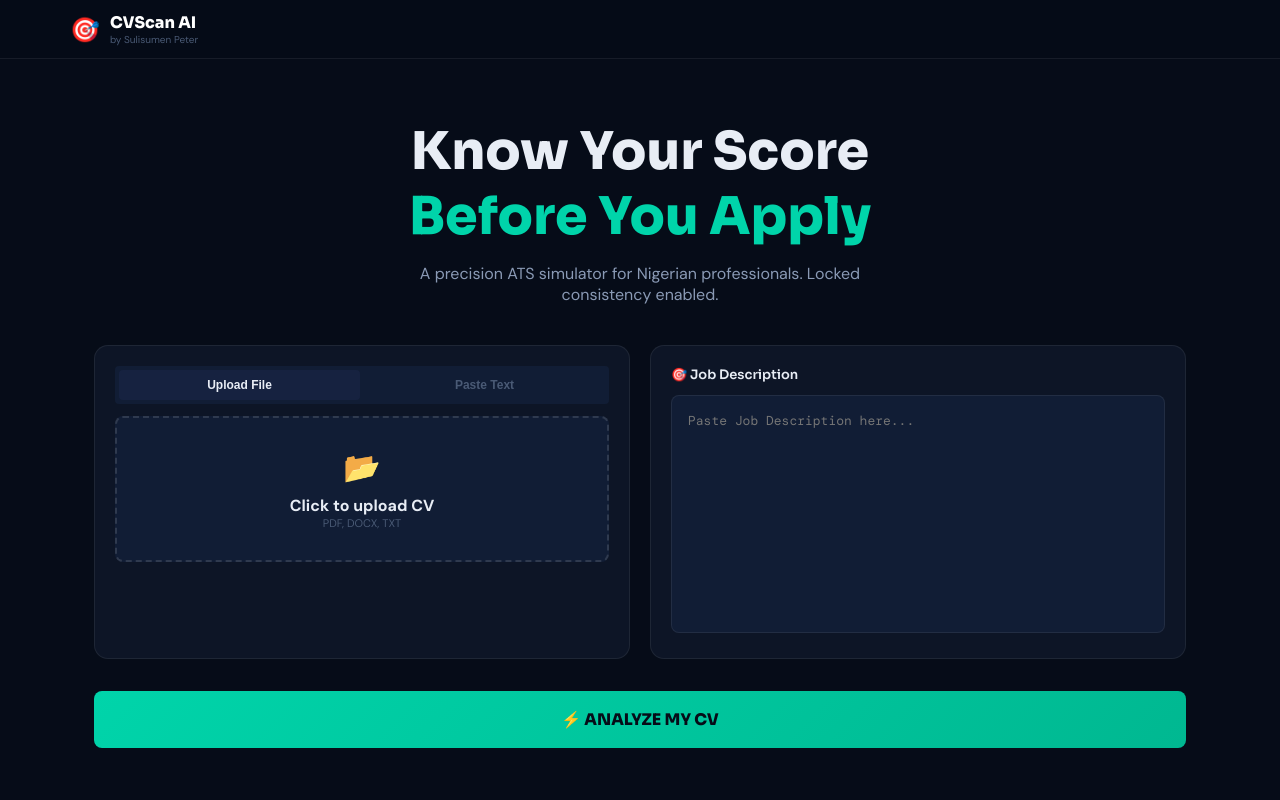
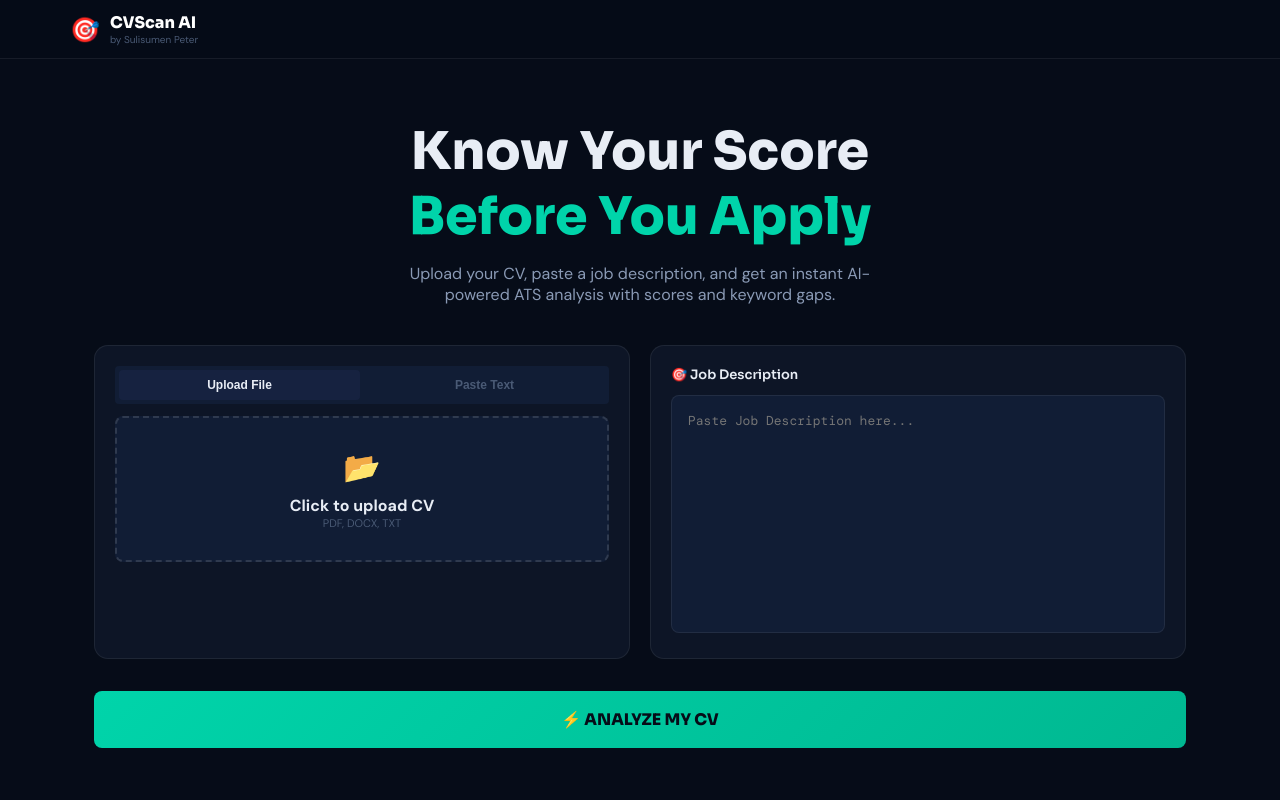
Before and after one commit to sulisumenpeter/cvscanai, a website: page public/index.html in a window 1280 px wide. Shown: the top 800 px of the page. Drawn offline with nearby package versions, Linux system fonts and the light colour scheme.

Commit message:
Update index.html

```diff
--- a/public/index.html
+++ b/public/index.html
@@ -85,7 +85,7 @@ footer a{color:var(--green);text-decoration:none}
 
 <section class="hero">
   <h1>Know Your Score<br/><em>Before You Apply</em></h1>
-  <p style="color:var(--text2);max-width:500px;margin:0 auto">A precision ATS simulator for Nigerian professionals. Locked consistency enabled.</p>
+  <p style="color:var(--text2);max-width:500px;margin:0 auto">Upload your CV, paste a job description, and get an instant AI-powered ATS analysis with scores and keyword gaps.</p>
 </section>
 
 <main class="main">
```
